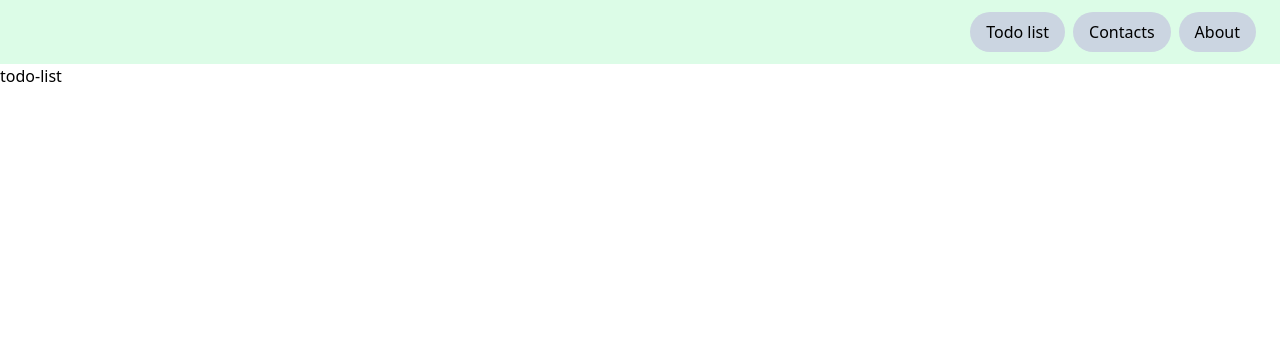
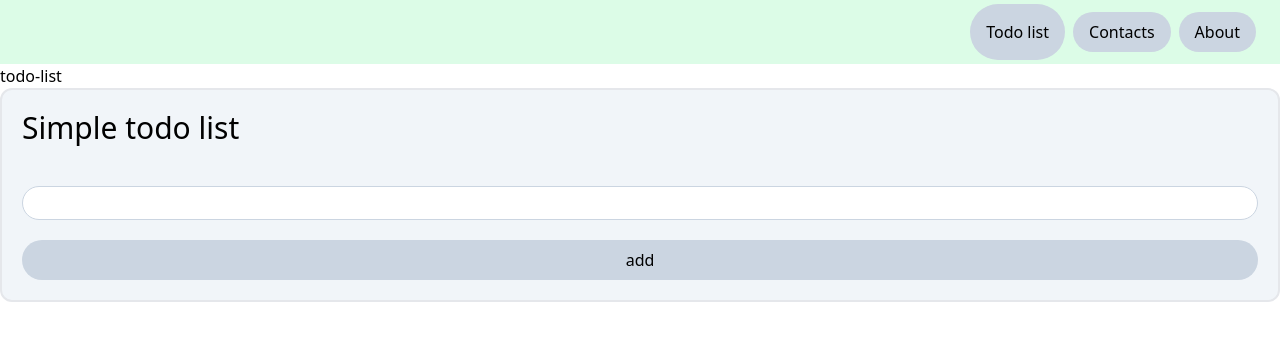
Before and after one commit to RomaMatsen/todo-react, a React (Create React App) app: page / in a window 1280 px wide. Shown: the top 340 px of the page. Built offline with nearby package versions, Linux system fonts and the light colour scheme.

Commit message:
NavBar is finish but...
NavBar is finish but i can't fix 2 errors with paths

```diff
--- a/src/App.tsx
+++ b/src/App.tsx
@@ -1,57 +1,23 @@
 import "./App.css";
 import { useState } from "react";
-import { Todo } from "./components/todo";
 import { Navbar } from "./components/navbar";
-import { TodoItemInterface } from "./types";
+import { TodoListPage } from "./components/pages/todolistPage";
+import { ContactsPage } from "./components/pages/contactsPage";
 import { AboutPage } from "./components/pages/aboutPage";
 
 function App() {
-    const [items, setItems] = useState<TodoItemInterface[]>([]);
-    const [title, setTitle] = useState<string>("");
-    const addTodoItem = () => {
-        const newItems: TodoItemInterface[] = [...items, { title: title, completed: false, }];
-        setItems(newItems);
-        setTitle("");
-    };
-    const doneItem = (index: number) => {
-        const newItems: TodoItemInterface[] = [...items];
-        newItems[index].completed = !newItems[index].completed;
-        setItems(newItems);
-    }
-
-    // const [navItems, setNavItems] = useState(["Todo list", "Contacts", "About"]);
-    // const [pageNumber, setPageNumber] = useState(1);
-    // const openPage = (index: number) => {
-
-    // }
-    //
 
     const [page, setPage] = useState<"todo-list" | "contacts" | "about">("todo-list");
 
     return (
         <div className="w-screen h-screen flex flex-col">
-            <Navbar setPage={setPage} />
+            <Navbar setPage={setPage} page={page}/>
             <p>{page}</p>
 
-            {
-                page === "about" && (<AboutPage />)
-            }
+            { page === "todo-list" && (<TodoListPage />) }
+            { page === "contacts" && (<ContactsPage />) }
+            { page === "about" && (<AboutPage />) }
 
-            {/* <div className="p-5 rounded-xl gap-5 bg-slate-100 flex flex-col border-2 border-solid border-state-300"> */}
-            {/*     <h1 className="text-3xl font-medium"> Simple todo list</h1> */}
-            {/*     <div className="flex flex-col gap-2"> */}
-            {/*         { */}
-            {/*             items.map((ArrItem, i) => <Todo key={i} item={ArrItem} doneItem={() => { doneItem(i) }} />) */}
-            {/*         } */}
-            {/*     </div> */}
-            {/*     <input */}
-            {/*         type="text" */}
-            {/*         value={title} */}
-            {/*         className="rounded-full p-1 bg-white text-black border border-solid border-slate-300 px-2" */}
-            {/*         onChange={(e) => { setTitle(e.currentTarget.value); }} */}
-            {/*     /> */}
-            {/*     <button onClick={addTodoItem} className="p-2 rounded-full px-4 bg-slate-300">add</button> */}
-            {/* </div> */}
         </div>
     );
 }
--- a/src/components/navbar.tsx
+++ b/src/components/navbar.tsx
@@ -1,19 +1,21 @@
 interface Props {
     setPage: (page: "todo-list" | "contacts" | "about") => void;
+    page: "todo-list" | "contacts" | "about";
 }
 
 export const Navbar = (p: Props) => {
     return (
         <div className="w-screen h-16 gap-2 bg-green-100 flex justify-end px-6 items-center">
-            <button
-                onClick={() => p.setPage("todo-list")}
-                className="p-2 rounded-full px-4 bg-slate-300"
-            >
-                Todo list
-            </button>
 
-            <button onClick={() => p.setPage("contacts")} className="p-2 rounded-full px-4 bg-slate-300">Contacts</button>
-            <button onClick={() => p.setPage("about")} className="p-2 rounded-full px-4 bg-slate-300">About</button>
+            <button onClick={() => p.setPage("todo-list")}
+                className={`${p.page==="todo-list"?"p-4":"p-2"} rounded-full px-4 bg-slate-300`}>Todo list</button>
+
+            <button onClick={() => p.setPage("contacts")}
+                className={`${p.page==="contacts"?"p-4":"p-2"} rounded-full px-4 bg-slate-300`}>Contacts</button>
+
+            <button onClick={() => p.setPage("about")}
+                className={`${p.page==="about"?"p-4":"p-2"} rounded-full px-4 bg-slate-300`}>About</button>
+
         </div>
     )
 }
--- /dev/null
+++ b/src/components/pages/contactsPage.tsx
@@ -0,0 +1,11 @@
+export const ContactsPage = () => {
+    return (
+        <div className="w-screen min-h-screen bg-blue-100 flex flex-col">
+            <h1 className="text-3xl font-medium">Contacts page</h1>
+            <p>
+                This is a simple todo list app made with React and Tailwind CSS.
+            </p>
+
+        </div>
+    )
+}
--- /dev/null
+++ b/src/components/pages/todolistPage.tsx
@@ -0,0 +1,37 @@
+import { useState } from "react";
+import { TodoItemInterface } from "C:\Users\пк\Documents\GitHub\todo-react\src\types";
+import { Todo } from "C:\Users\пк\Documents\GitHub\todo-react\src\components\todo";
+
+
+export const TodoListPage = () => {
+    const [items, setItems] = useState<TodoItemInterface[]>([]);
+    const [title, setTitle] = useState<string>("");
+    const addTodoItem = () => {
+        const newItems: TodoItemInterface[] = [...items, { title: title, completed: false, }];
+        setItems(newItems);
+        setTitle("");
+    };
+    const doneItem = (index: number) => {
+        const newItems: TodoItemInterface[] = [...items];
+        newItems[index].completed = !newItems[index].completed;
+        setItems(newItems);
+    }
+
+    return (
+        <div className="p-5 rounded-xl gap-5 bg-slate-100 flex flex-col border-2 border-solid border-state-300">
+            <h1 className="text-3xl font-medium"> Simple todo list</h1>
+            <div className="flex flex-col gap-2">
+                 {
+                     items.map((ArrItem, i) => <Todo key={i} item={ArrItem} doneItem={() => { doneItem(i) }} />)
+                 }
+             </div>
+             <input
+                 type="text"
+                 value={title}
+                 className="rounded-full p-1 bg-white text-black border border-solid border-slate-300 px-2"
+                 onChange={(e) => { setTitle(e.currentTarget.value); }}
+             />
+             <button onClick={addTodoItem} className="p-2 rounded-full px-4 bg-slate-300">add</button>
+         </div>
+    )
+}
```
